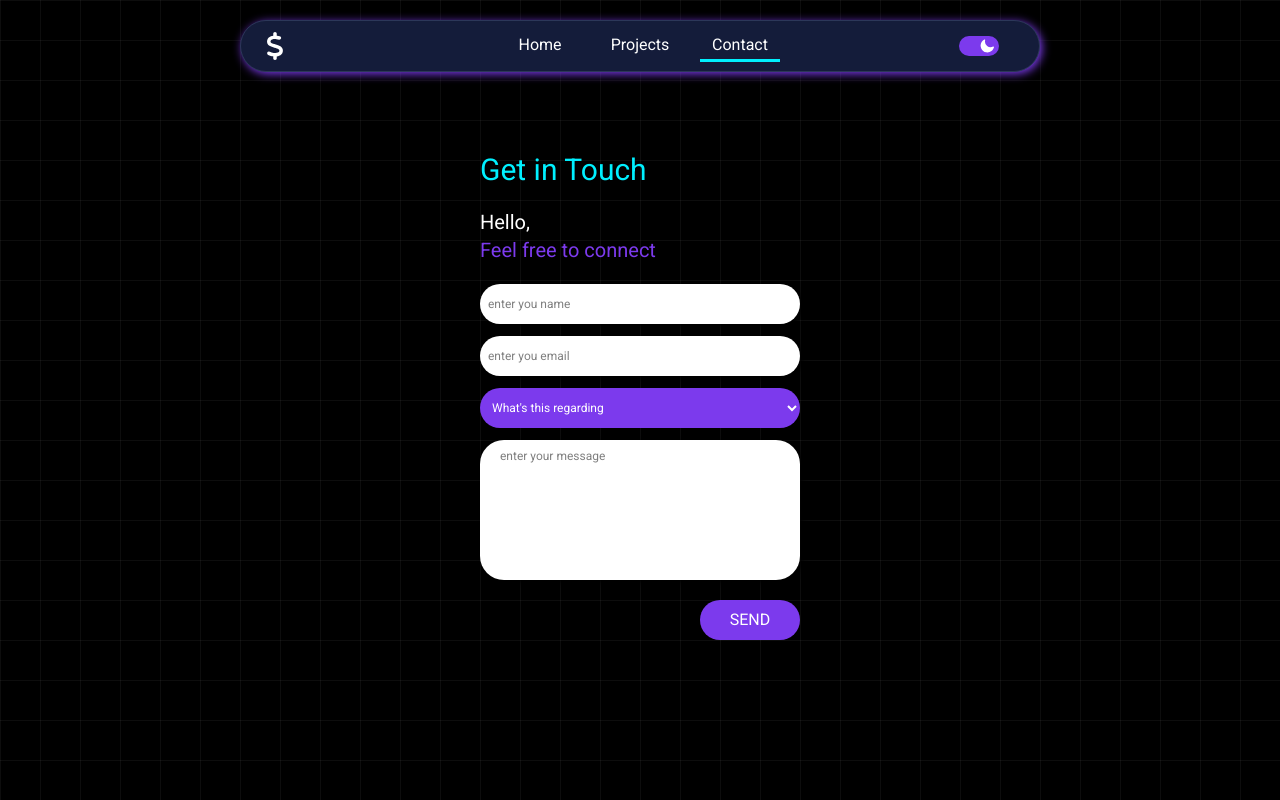
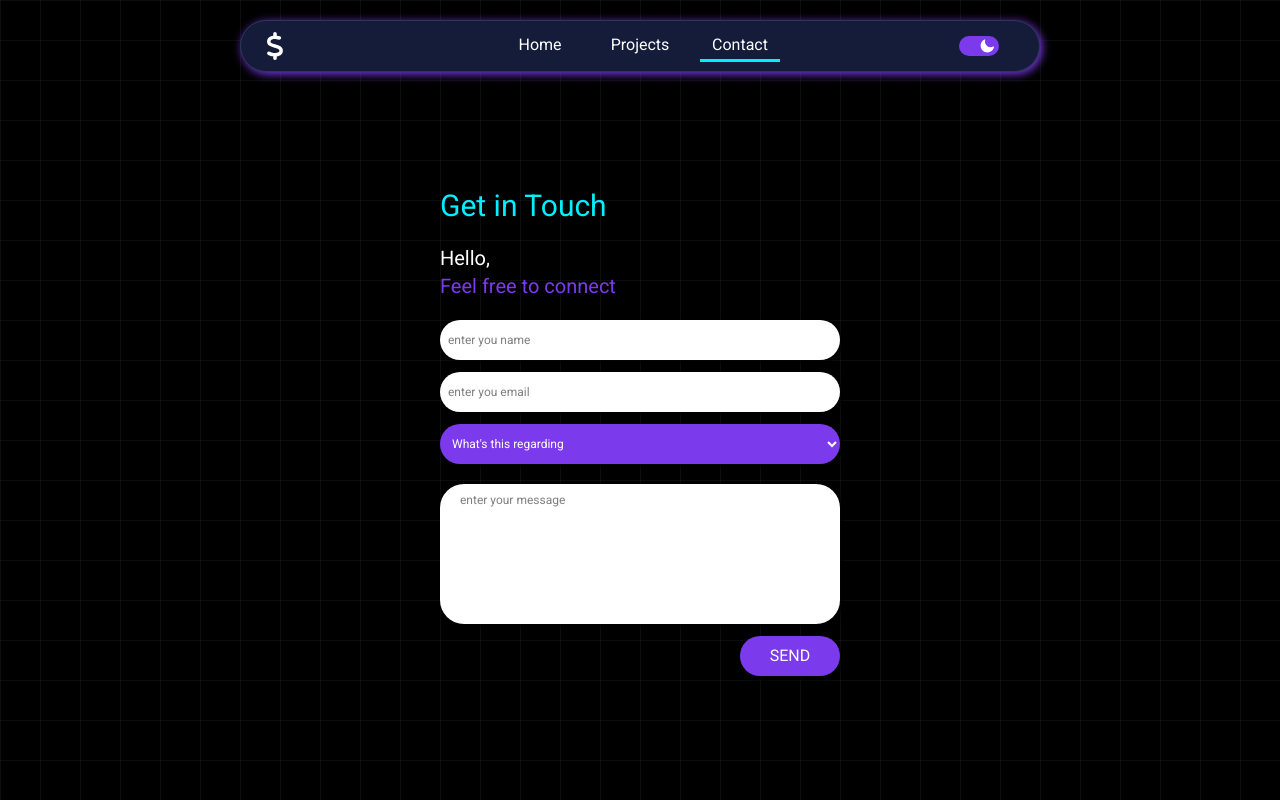
Before and after one commit to shailendrapawar/portfolio, a React (Vite) app: page /contact in a window 1280 px wide. Built offline with nearby package versions, Linux system fonts and the light colour scheme.

Commit message:
added: contact form  functionality

```diff
--- a/package.json
+++ b/package.json
@@ -12,8 +12,10 @@
   "dependencies": {
     "@reduxjs/toolkit": "^2.8.2",
     "@tailwindcss/vite": "^4.1.8",
+    "emailjs-com": "^3.2.0",
     "react": "^19.1.0",
     "react-dom": "^19.1.0",
+    "react-hot-toast": "^2.5.2",
     "react-icons": "^5.5.0",
     "react-redux": "^9.2.0",
     "react-router": "^7.6.1",
--- a/src/RootLayout.jsx
+++ b/src/RootLayout.jsx
@@ -2,19 +2,21 @@ import "./index.css"
 import { Outlet } from "react-router"
 import Navbar from "./components/navbar/Navbar"
 import { useSelector } from "react-redux"
+import { Toaster } from "react-hot-toast"
 
 function RootLayout() {
-  const {currentTheme}=useSelector(s=>s.theme)
+  const { currentTheme } = useSelector(s => s.theme)
   // console.log(currentTheme)
   return (
-    <div className={`bg- min-h-screen w-screen relative flex flex-col items-center ${currentTheme?.name=="light"?"light-background":"dark-background"}`}
-    style={{color:currentTheme.textPrimary}}
+    <div className={`bg- min-h-screen w-screen relative flex flex-col items-center ${currentTheme?.name == "light" ? "light-background" : "dark-background"}`}
+      style={{ color: currentTheme.textPrimary }}
     >
-      <Navbar/>
+      <Toaster/>
+        <Navbar />
 
-      <div className=" w-[100%]">
-        <Outlet/>
-      </div>
+        <div className=" w-[100%]">
+          <Outlet />
+        </div>
 
     </div>
   )
--- a/src/components/inputBox/InputBox.jsx
+++ b/src/components/inputBox/InputBox.jsx
@@ -1,15 +1,16 @@
-const InputBox = ({value,onChange,name,placeholder,type,currentTheme}) => {
+const InputBox = ({value,onChange,name,placeholder,type,currentTheme,loading}) => {
   return (
-    <div className=" w-[100%] max-w-80 h-10  bg-white rounded-3xl  text-black"
+    <div className=" w-[100%] max-w-120 h-10  bg-white rounded-3xl  text-black"
     style={{boxShadow:`2px 2px 5px black`}}
     >
-        <input className="w-full h-full outline-none text-xs p-2   bg-transparent"
+        <input className="w-full h-full outline-none text-xs p-2 rounded-3xl   bg-transparent"
         value={value}
         type={type}
         onChange={(e)=>onChange(e)}
         placeholder={placeholder}
         name={name}
         required
+        disabled={loading}
         >
         </input>
 
--- a/src/pages/Contact.jsx
+++ b/src/pages/Contact.jsx
@@ -2,10 +2,14 @@ import { useSelector } from "react-redux"
 import InputBox from "../components/inputBox/InputBox";
 import { useState } from "react";
 import "./pages.css"
+import toast from "react-hot-toast";
+import sendEmailService from "../services/sendEmailService";
 
 function Contact() {
   const { currentTheme } = useSelector(s => s.theme);
+  const [loading, setLoading] = useState(false);
 
+  const emailRegex = /^[a-zA-Z0-9._%+-]+@[a-zA-Z0-9.-]+\.[a-zA-Z]{2,}$/;
 
   const [emailData, setEmailData] = useState({
     name: "",
@@ -20,7 +24,49 @@ function Contact() {
       ...prev,
       [name]: value
     }))
-    console.log(emailData)
+
+  }
+
+  const handleSubmit = async (e) => {
+    e.preventDefault();
+
+    if (loading) return;
+
+    if (emailData.name === "" || emailData.email === "" || emailData.subject === "" || emailData.message === "") {
+      toast.error("All fields are required");
+      return
+    }
+    if (!(emailRegex.test(emailData.email.trim()))) {
+      toast.error("Invalid email");
+      return;
+    }
+
+    try {
+      setLoading(true);
+      await sendEmailService({
+        name: emailData.name,
+        email: emailData.email,
+        message: emailData.message
+      })
+
+    } catch (err) {
+      console.log(err);
+      setEmailData({
+        name: "",
+        email: "",
+        subject: "",
+        message: ""
+      })
+      toast.error("Something went wrong")
+    } finally {
+      setEmailData({
+        name: "",
+        email: "",
+        subject: "",
+        message: ""
+      })
+      setLoading(false);
+    }
   }
 
   const subjectOptions = [
@@ -35,7 +81,7 @@ function Contact() {
   return (
     <div className="w-full h-[90vh] flex justify-center items-center ">
 
-      <section className="w-full max-w-90 h-150 flex flex-col items-start gap-5 p-5">
+      <section className="w-full max-w-110 h-auto flex flex-col items-start gap-5 p-5 rounded-md">
 
         <h3
           className="text-3xl"
@@ -45,7 +91,10 @@ function Contact() {
           <span className="text-xl">Hello,<br></br> <span style={{ color: currentTheme.secondaryAccent }}>Feel free to connect</span></span>
         </section>
 
-        <main className="h-auto w-full gap-3 flex flex-col">
+
+        <form
+          onSubmit={(e) => handleSubmit(e)}
+          className="h-auto w-full gap-3 flex flex-col">
 
           <InputBox
             value={emailData.name}
@@ -54,6 +103,7 @@ function Contact() {
             placeholder={"enter you name"}
             name="name"
             currentTheme={currentTheme}
+            loading={loading}
           />
 
           <InputBox
@@ -63,11 +113,16 @@ function Contact() {
             placeholder={"enter you email"}
             name="email"
             currentTheme={currentTheme}
+            loading={loading}
           />
 
-          <select className="w-[100%] max-w-80 h-10  rounded-3xl text-xs p-2 outline-none"
-            style={{ backgroundColor: currentTheme.secondaryAccent, color: currentTheme.textPrimary }}
+          <select className="w-[100%] max-w-120 h-10  rounded-3xl text-xs p-2 outline-none"
+            style={{ backgroundColor: currentTheme.secondaryAccent, color: currentTheme.textPrimary, boxShadow: `2px 2px 5px black` }}
             required
+            onChange={(e) => handleChange(e)}
+            value={emailData.subject}
+            name="subject"
+            disabled={loading}
           >
             <option value={null}>What's this regarding</option>
             {subjectOptions?.map((option, i) => {
@@ -79,19 +134,23 @@ function Contact() {
           </select>
 
 
-
-          <textarea className="h-35 w-full bg-white text-black rounded-3xl outline-none pl-5 pr-5 pt-2 pb-2  text-xs scroll-bar"
+          <textarea className="h-35 w-full bg-white text-black rounded-3xl outline-none pl-5 pr-5 pt-2 pb-2  text-xs scroll-bar mt-2"
             style={{ resize: "none", boxShadow: `2px 2px 5px black` }}
             placeholder="enter your message "
             required
+            onChange={(e) => handleChange(e)}
+            value={emailData.message}
+            name="message"
+            disabled={loading}
           >
           </textarea>
 
-        </main>
+          {!loading && (<button className=" self-end h-8 w-20 sm:h-10 sm:w-25 rounded-full shadow-md active:shadow-none active:scale-95 transition-all ease-out shadow-black" type="submit"
+            style={{ backgroundColor: currentTheme.secondaryAccent, color: currentTheme.textPrimary }}
+          >SEND</button>)}
 
-        <button className=" self-end h-8 w-20 sm:h-10 sm:w-25 rounded-full"
-        style={{backgroundColor:currentTheme.secondaryAccent,color:currentTheme.textPrimary}}
-        >SEND</button>
+        </form>
+
 
 
       </section>
--- /dev/null
+++ b/src/services/sendEmailService.js
@@ -0,0 +1,35 @@
+import emailjs from "emailjs-com"
+import toast from "react-hot-toast";
+
+const sendEmailService = async (data) => {
+
+  const { name, email, message } = data;
+
+  const isSent = emailjs.send(
+    import.meta.env.VITE_EMAIL_SERVICE_ID,
+    import.meta.env.VITE_EMAIL_TEMPLATE_ID,
+    {
+      name,
+      email,
+      message
+    },
+    import.meta.env.VITE_EMAIL_PUBLIC_KEY
+  )
+
+  toast.promise(
+    isSent, {
+    success: "Email Sent!",
+    error: "Some error while sending",
+    loading: "Sending mail..."
+  }
+  )
+
+  try {
+    await isSent;
+    return true
+  } catch {
+    return false;
+  }
+};
+
+export default sendEmailService;
```
Also changed, not shown: 2 other files (tests, documents, lock files or other folders).
